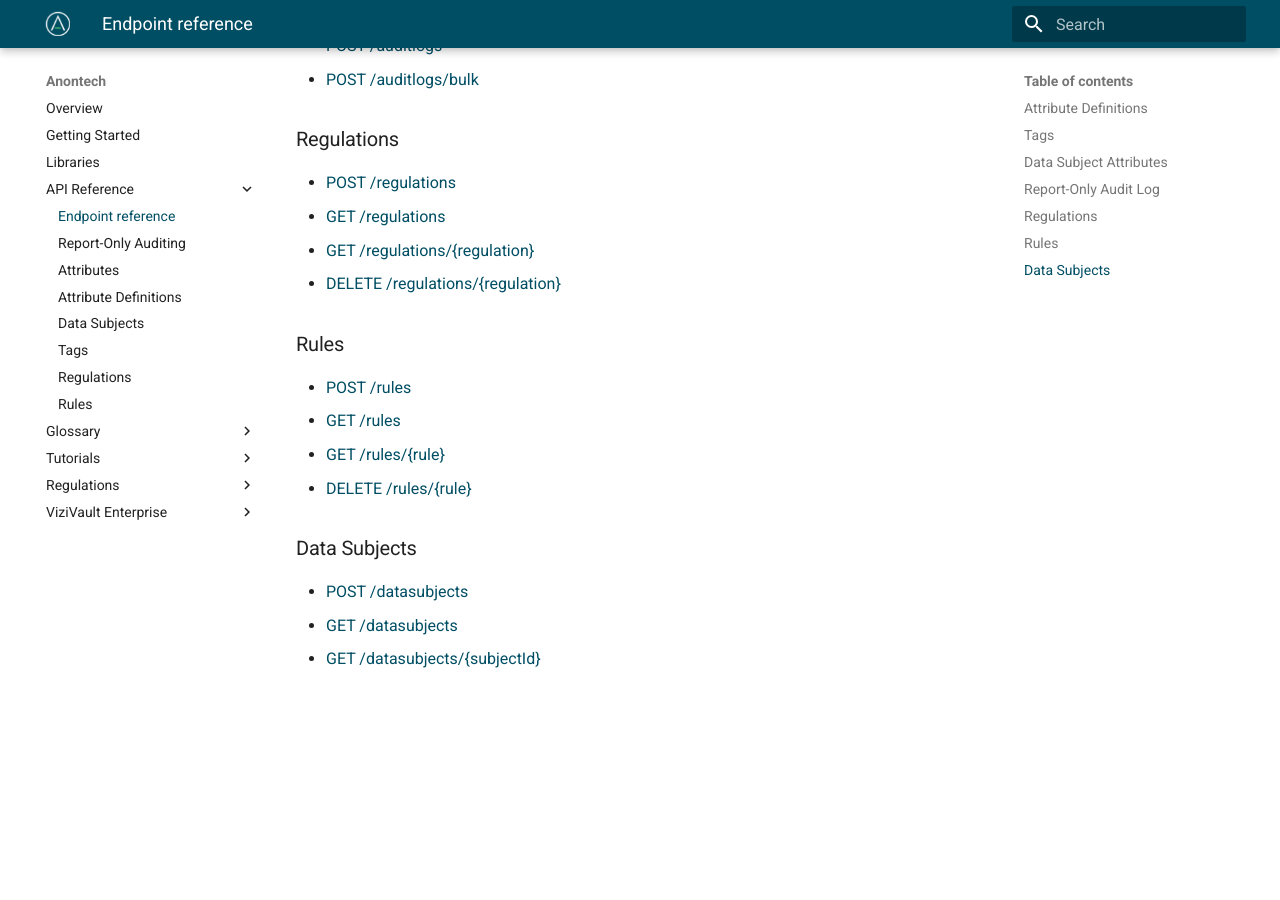
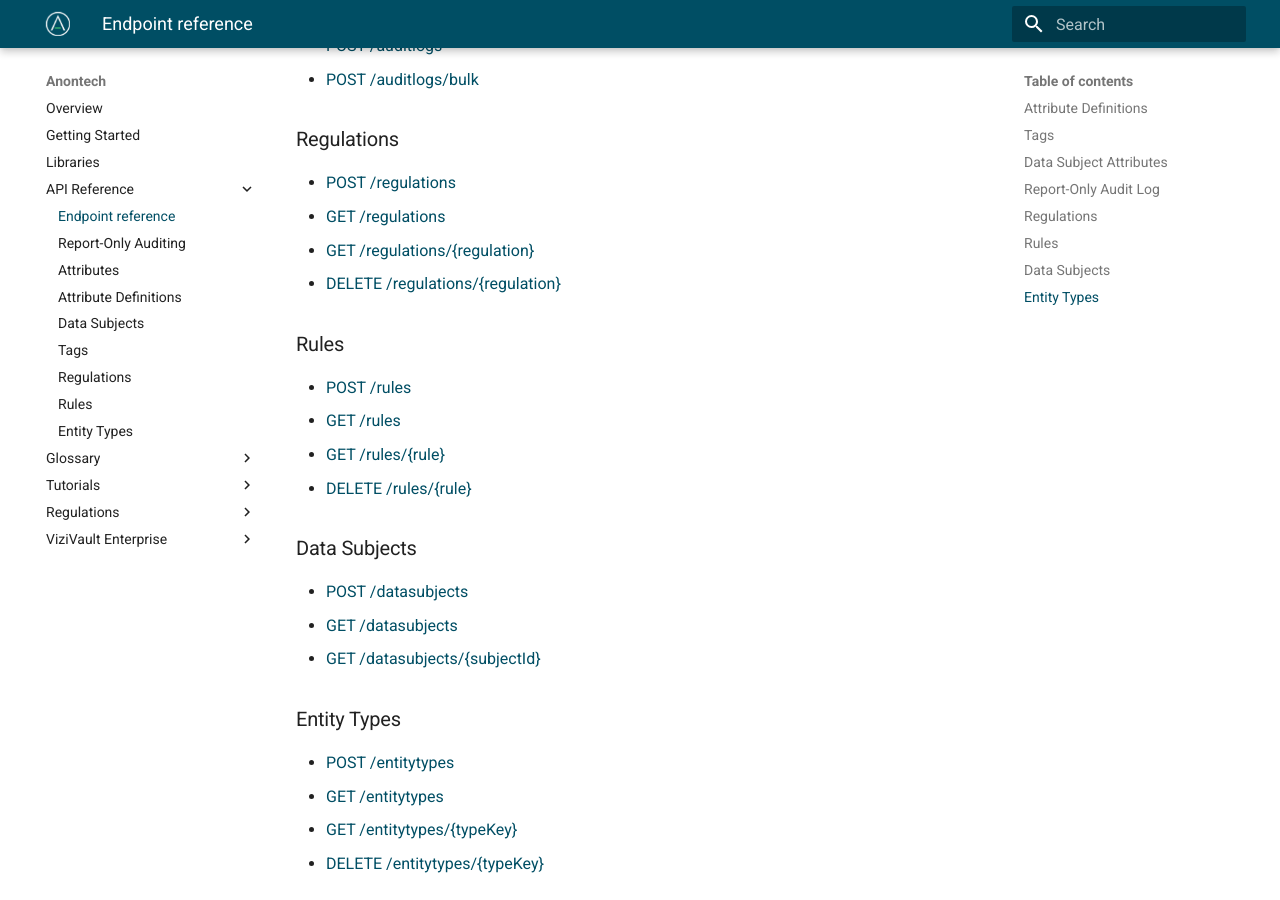
Before and after one commit to anontechnology/documentation, an MkDocs documentation site: the page built from docs/api/endpoints.md, in a window 1280 px wide and 900 px high, scrolled down 1023 px. Built offline with MkDocs 1.6.1 and Material for MkDocs 9.7.7, drawn with Linux system fonts in a browser that asks for light colours; before the commit the page ends 1719 px from its top, so only the background shows below that.

Commit message:
Documented entity types api

```diff
--- a/docs/api/endpoints.md
+++ b/docs/api/endpoints.md
@@ -43,3 +43,9 @@ Guides and reference materials to help you get started, integrate, optimize, and
 -   [POST /datasubjects](/api/datasubjects#post-datasubjects)
 -   [GET /datasubjects](/api/datasubjects#get-datasubjects)
 -   [GET /datasubjects/{subjectId}](/api/datasubjects#get-datasubjectssubjectid)
+
+### Entity Types
+-   [POST /entitytypes](/api/entity-types#post-entitytypes)
+-   [GET /entitytypes](/api/entity-types#get-entitytypes)
+-   [GET /entitytypes/{typeKey}](/api/entity-types#get-entitytypestypekey)
+-   [DELETE /entitytypes/{typeKey}](/api/entity-types#delete-entitytypestypekey)
--- a/mkdocs.yml
+++ b/mkdocs.yml
@@ -21,8 +21,11 @@ nav:
     - Tags: api/tags.md
     - Regulations: api/regulations.md
     - Rules: api/rules.md
+    - Entity Types: api/entitytypes.md
   - Glossary:
     - Attribute Definition: glossary/attribute-definition.md
+    - Entity: glossary/entity.md
+    - Entity Type: glossary/entity-type.md
     - Tag: glossary/tag.md
     - Attribute: glossary/attribute.md
     - Regulation: glossary/regulation.md
```
Also changed, not shown: docs/api/entitytypes.md (added, +100 -0 lines).
